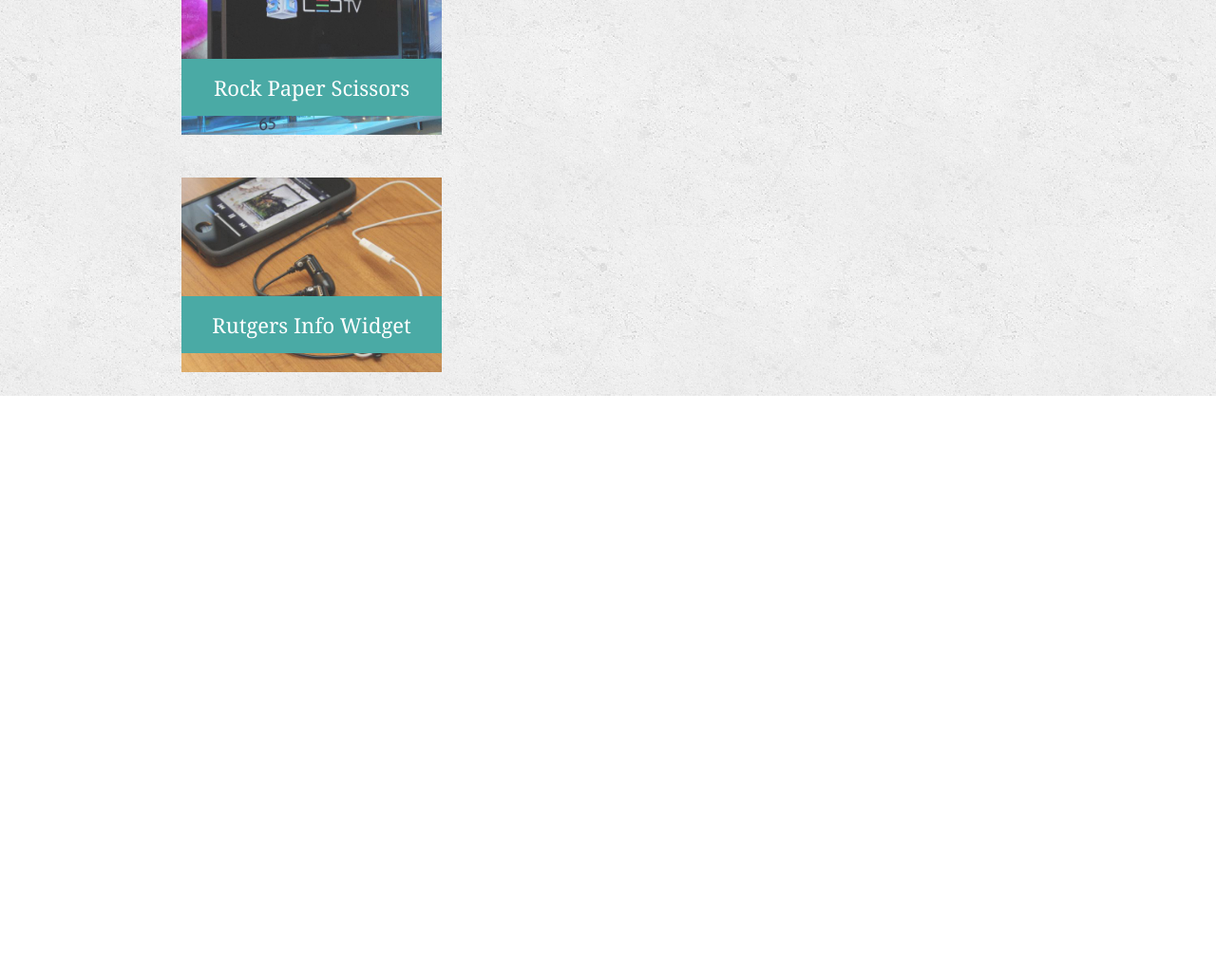
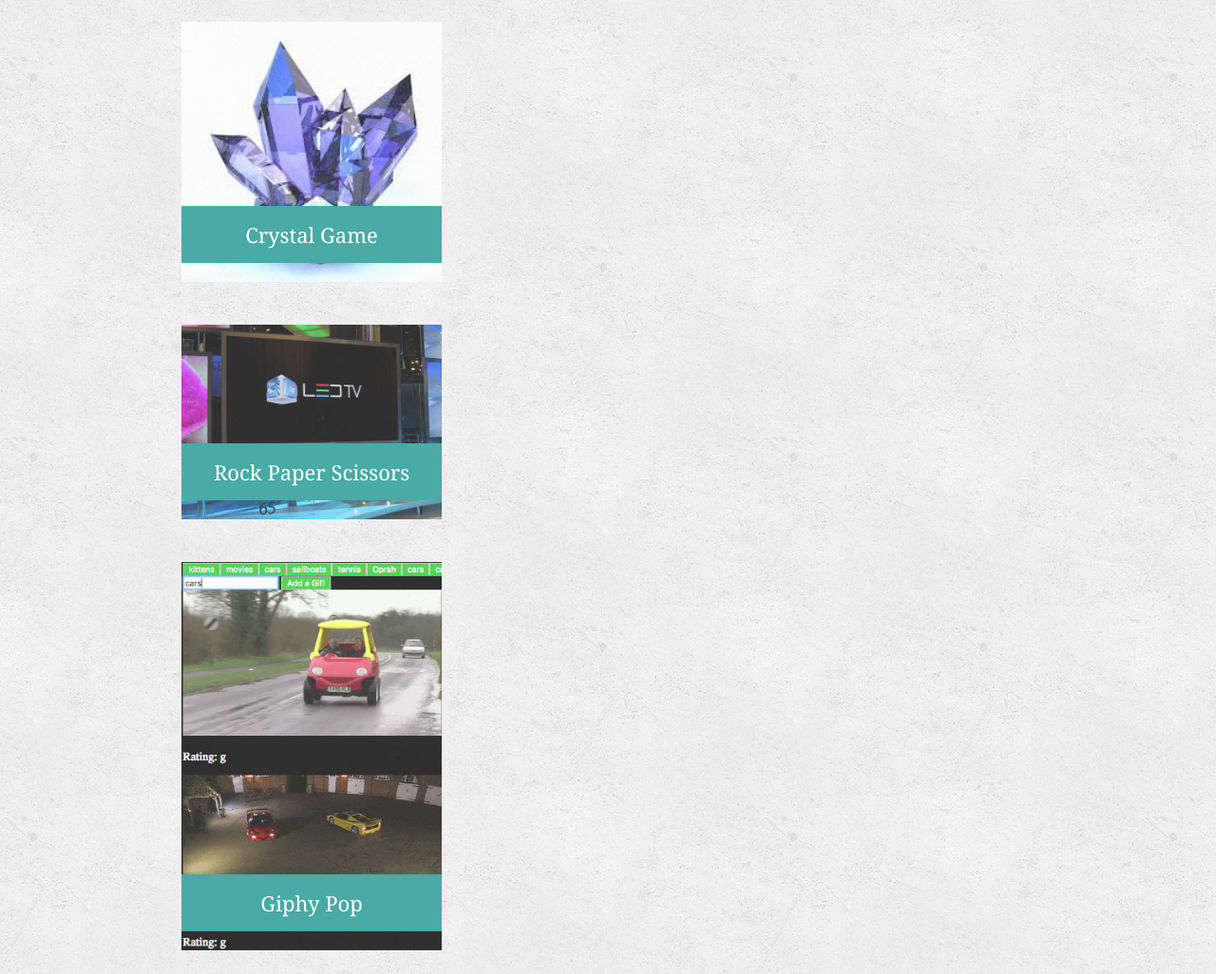
Before and after one commit to katherinerinas/Bootstrap-Portfolio, a plain HTML site: page portfolio.html in a window 1280 px wide. Shown: the part 3076-4102 px from the top of the page at 95% size. Before the commit the page ends 3493 px from the top, so only its background shows below. Drawn offline with nearby package versions, Linux system fonts and the light colour scheme.

Commit message:
added giphy page

```diff
--- a/portfolio.html
+++ b/portfolio.html
@@ -80,8 +80,8 @@ z
   <div class="row">
   	<div class="col-md-6">
 <div class="work">
-        <img src="assets/images/rutgerswidget.jpg" alt="Rutgers Info Widget">
-        <h3>Rutgers Info Widget</h3>
+        <img src="assets/images/GiphyPop.png" alt="Giphy Pop">
+        <h3>Giphy Pop</h3>
       </div>
   </div>
 </div><!--The different work code stops here -->
```
Also changed, not shown: assets/images/GiphyPop.png (added).
